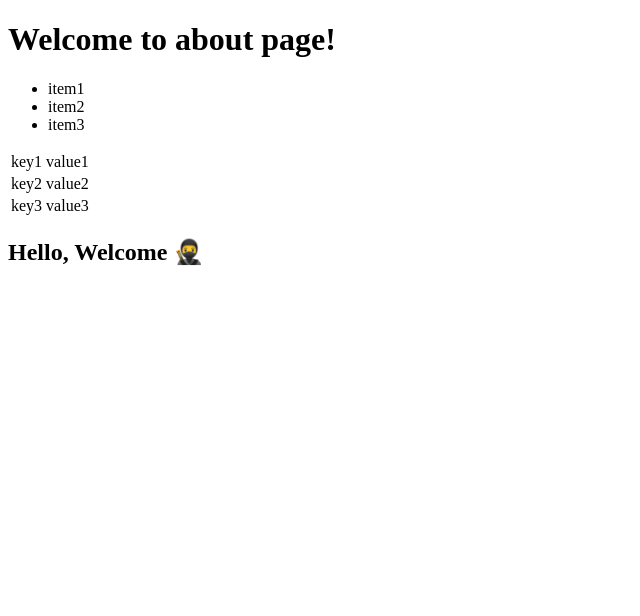
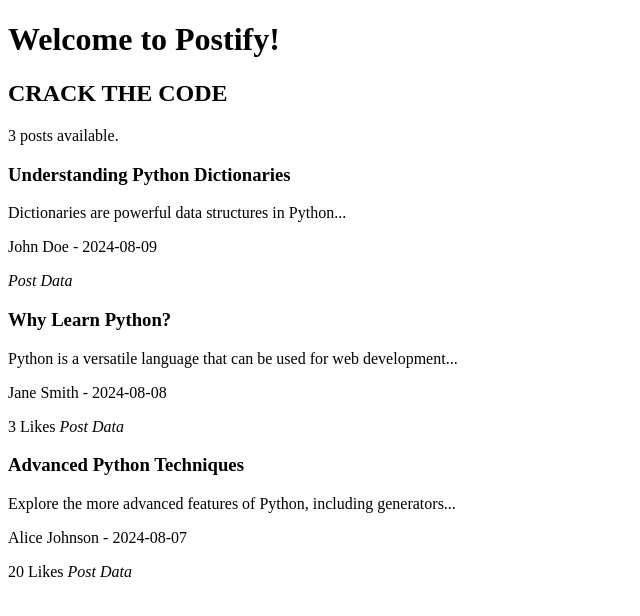
Before and after one commit to GustavoCTC22/Django-workshop-1, a Django app: page /app1/ in a window 1280 px wide. Shown: the top 616 px of the page, without its empty margins (0-640 px from the left). Run offline with Django 5.2, Linux system fonts and the light colour scheme.

Commit message:
using: jinja for templates

```diff
--- a/app1/templates/index.html
+++ b/app1/templates/index.html
@@ -4,25 +4,18 @@
     <title>About</title>
   </head>
   <body>
-    <h1>Welcome to about page!</h1>
-    <ul>
-      {% for item in my_list %}
-      <li>{{ item }}</li>
-      {% endfor %}
-    </ul>
-    <table>
-      {% for key, value in my_dict.items %}
-      <tr>
-        <td>{{ key }}</td>
-        <td>{{ value }}</td>
-      </tr>
-      {% endfor %}
-    </table>
+    <h1>Welcome to Postify!</h1>
+    <h2>{{program | upper}}</h2>
+    <p>{{ posts|length }} posts available.</p>
 
-    {% if welcome_text %}
-    <h2>Hello, Welcome 🥷</h2>
-    {% else %}
-    <h2>Sorry, No Welcome 🙅</h2>
+    {% for post in posts %}
+    <h3>{{post.title}}</h3>
+    <p>{{post.content}}</p>
+    <p><span>{{post.author}}</span> - <span> {{post.date}}</span></p>
+    {%if post.likes > 0 %}
+    <span>{{post.likes}} Likes</span>
     {% endif %}
+    <em>Post Data</em>
+    {% endfor %}
   </body>
 </html>
--- a/app1/views.py
+++ b/app1/views.py
@@ -7,12 +7,34 @@ from django.http import HttpResponse
 # Create your views here.
 def index(request):
     """Aquí se implementará la lógica para la vista inicial"""
+    posts = [
+        {
+            "id": 1,
+            "title": "Understanding Python Dictionaries",
+            "content": "Dictionaries are powerful data structures in Python...",
+            "author": "John Doe",
+            "date": "2024-08-09",
+            "likes": 0,
+        },
+        {
+            "id": 2,
+            "title": "Why Learn Python?",
+            "content": "Python is a versatile language that can be used for web development...",
+            "author": "Jane Smith",
+            "date": "2024-08-08",
+            "likes": 3,
+        },
+        {
+            "id": 3,
+            "title": "Advanced Python Techniques",
+            "content": "Explore the more advanced features of Python, including generators...",
+            "author": "Alice Johnson",
+            "date": "2024-08-07",
+            "likes": 20,
+        },
+    ]
 
-    my_list = ["item1", "item2", "item3"]
-    my_dict = {"key1": "value1", "key2": "value2", "key3": "value3"}
-    welcome_text = True  # 👈 replace True with False and check welcome text
-    context = {"my_list": my_list, "my_dict": my_dict, "welcome_text": welcome_text}
-    return render(request, "index.html", context)
+    return render(request, "index.html", {"posts": posts, "program": "crack the code"})
 
 
 # Utilizando ruta dinámica
```
